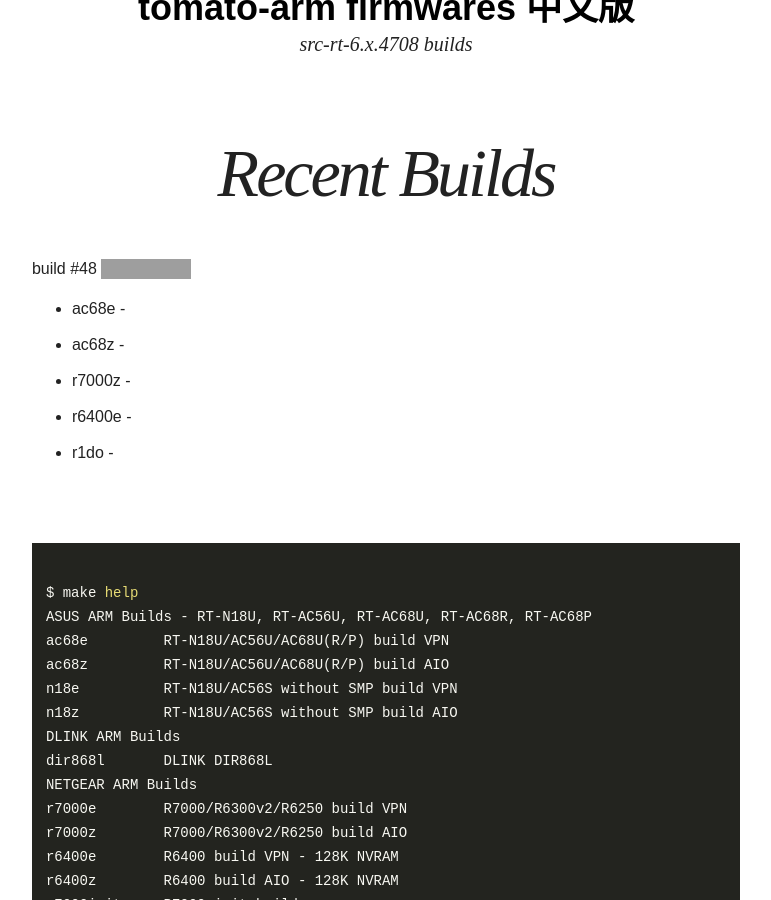
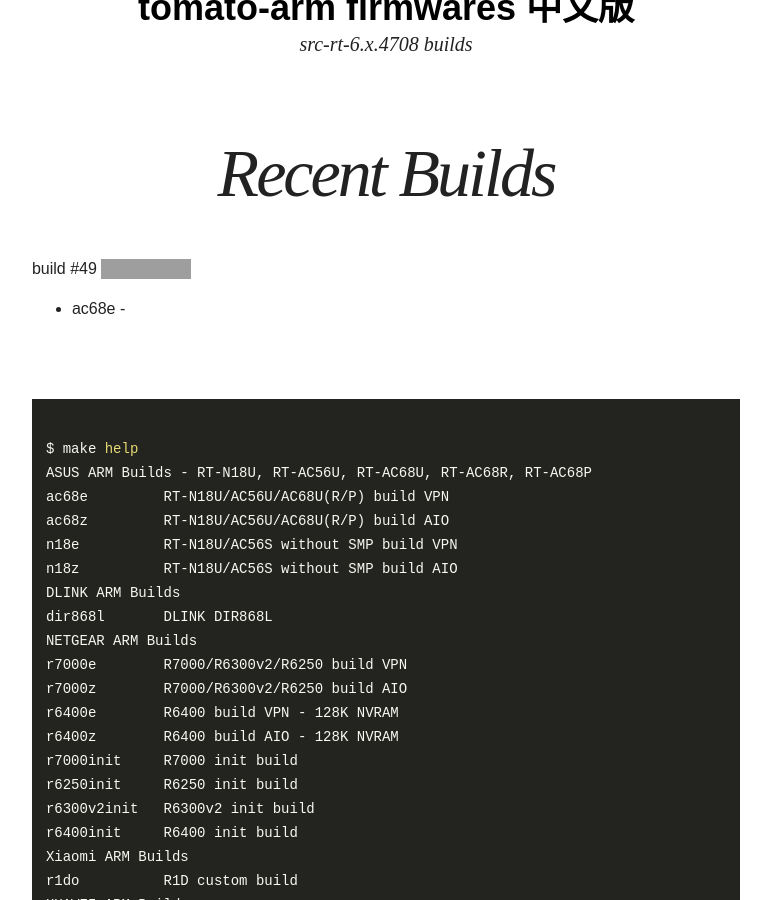
Before and after one commit to oglopss/tomato-arm-ci-jekyll, a Jekyll site: the page built from index.html, in a window 1280 px wide and 900 px high, scrolled down 339 px. Shown: the whole window, without its empty margins (254-1025 px from the left). Built offline with Jekyll 4.4.1, drawn with Linux system fonts in a browser that asks for light colours; nearby versions of some CDN libraries; grey boxes are pictures that could not be loaded.

Commit message:
Travis build 49 ac68e pushed to gh-pages

```diff
--- a/_data/ss.yml
+++ b/_data/ss.yml
@@ -1,7 +1,3 @@
-build: 48
+build: 49
 files:
   - 0001 ac68e
-  - 0005 r1do
-  - 0002 ac68z
-  - 0004 r6400e
-  - 0003 r7000z
```
